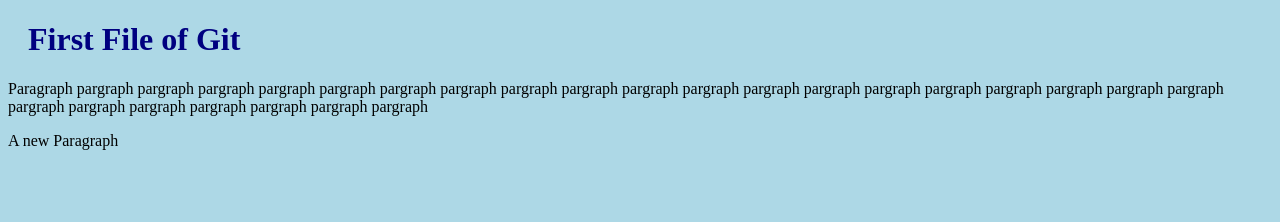
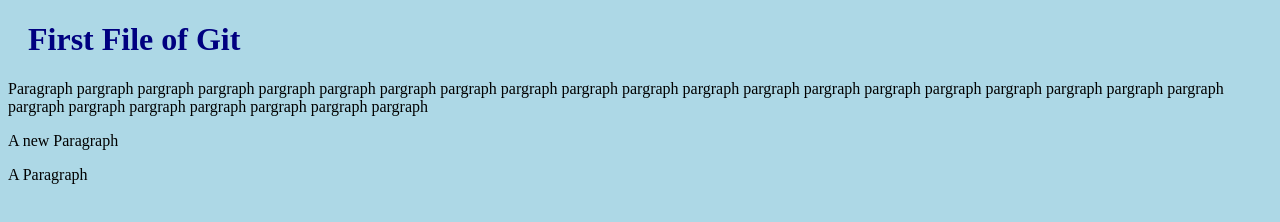
Before and after one commit to gagandhiana/world, a plain HTML site: page index.html in a window 1280 px wide. Drawn offline with Linux system fonts and the light colour scheme.

Commit message:
Updated index.html with emergency branch

```diff
--- a/index.html
+++ b/index.html
@@ -10,6 +10,7 @@
 	<h1>First File of Git</h1>
 	<p>Paragraph pargraph pargraph pargraph pargraph pargraph pargraph pargraph pargraph pargraph  pargraph pargraph pargraph pargraph pargraph pargraph pargraph pargraph pargraph pargraph pargraph pargraph pargraph pargraph pargraph pargraph pargraph</p>
 	<p>A new Paragraph</p>
+	<p>A Paragraph</p>
 
 </body>
 </html>
```
